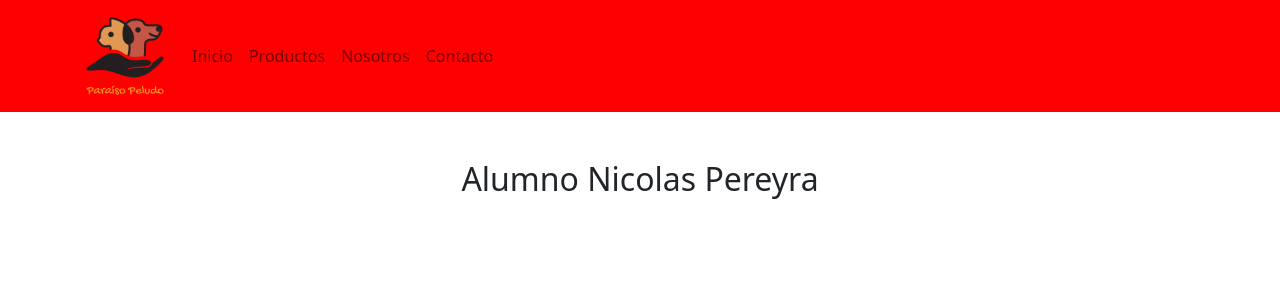
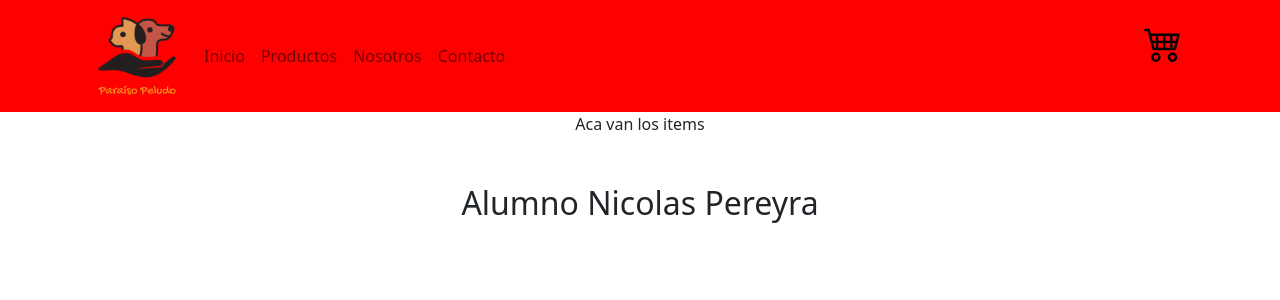
Before and after one commit to NicoDewloren/CoderHouse-ReactJS, a React (Create React App) app: page / in a window 1280 px wide. Shown: the top 300 px of the page. Built offline with nearby package versions, Linux system fonts and the light colour scheme.

Commit message:
Agregamos carrito y itemlist

```diff
--- a/src/App.js
+++ b/src/App.js
@@ -1,12 +1,17 @@
+
+import ItemListContainer from "./componentes/ItemListContainer";
 import NavBar from "./componentes/NavBar";
+
+
 
 
 function App() {
   return (
     <div>
       <NavBar />
+
+      <ItemListContainer texto="Aca van los items" />
       <h2 className="text-center mt-5">Alumno Nicolas Pereyra</h2>
-
 
     </div>
   );
--- /dev/null
+++ b/src/componentes/CartWidget.jsx
@@ -0,0 +1,12 @@
+import React from "react";
+import cart from "./images/cart4.svg";
+
+const Carrito = () => {
+  return (
+    <p className="text-center mt-4">
+      <img src={cart} alt="" width="38" />
+    </p>
+  );
+};
+
+export default Carrito;
--- /dev/null
+++ b/src/componentes/ItemListContainer.jsx
@@ -0,0 +1,11 @@
+import React from "react";
+
+const ItemListContainer = (props) => {
+  return (
+    <div>
+      <p className="text-center">{props.texto}</p>
+    </div>
+  );
+};
+
+export default ItemListContainer;
--- a/src/componentes/NavBar.jsx
+++ b/src/componentes/NavBar.jsx
@@ -1,9 +1,14 @@
 import React from "react";
+import Carrito from "./CartWidget";
+
 import logo from "./images/logo.png";
 
 const NavBar = () => {
   return (
-    <div className="container-fluid color-navbar">
+    <div className="color-navbar container-fluid">
+      <div className="container">
+        <div className="row">
+          <div className="col-md-11">
             <nav className="navbar navbar-expand-lg container">
               <div className="container-fluid">
                 <a className="navbar-brand">
@@ -18,9 +23,12 @@ const NavBar = () => {
                   aria-expanded="false"
                   aria-label="Toggle navigation"
                 >
-            <span class="navbar-toggler-icon"></span>
+                  <span className="navbar-toggler-icon"></span>
                 </button>
-          <div className="collapse navbar-collapse" id="navbarNavAltMarkup">
+                <div
+                  className="collapse navbar-collapse"
+                  id="navbarNavAltMarkup"
+                >
                   <div className="navbar-nav">
                     <a className="nav-link" aria-current="page">
                       Inicio
@@ -33,6 +41,12 @@ const NavBar = () => {
               </div>
             </nav>
           </div>
+          <div className="col-md-1">
+            <Carrito />
+          </div>
+        </div>
+      </div>
+    </div>
   );
 };
 
```
Also changed, not shown: src/reportWebVitals.js (deleted, +0 -13 lines), src/setupTests.js (deleted, +0 -5 lines), src/componentes/images/cart4.svg (added), 1 other file (tests, documents, lock files or other folders). Lines whose indentation alone changed are shown as unchanged.
